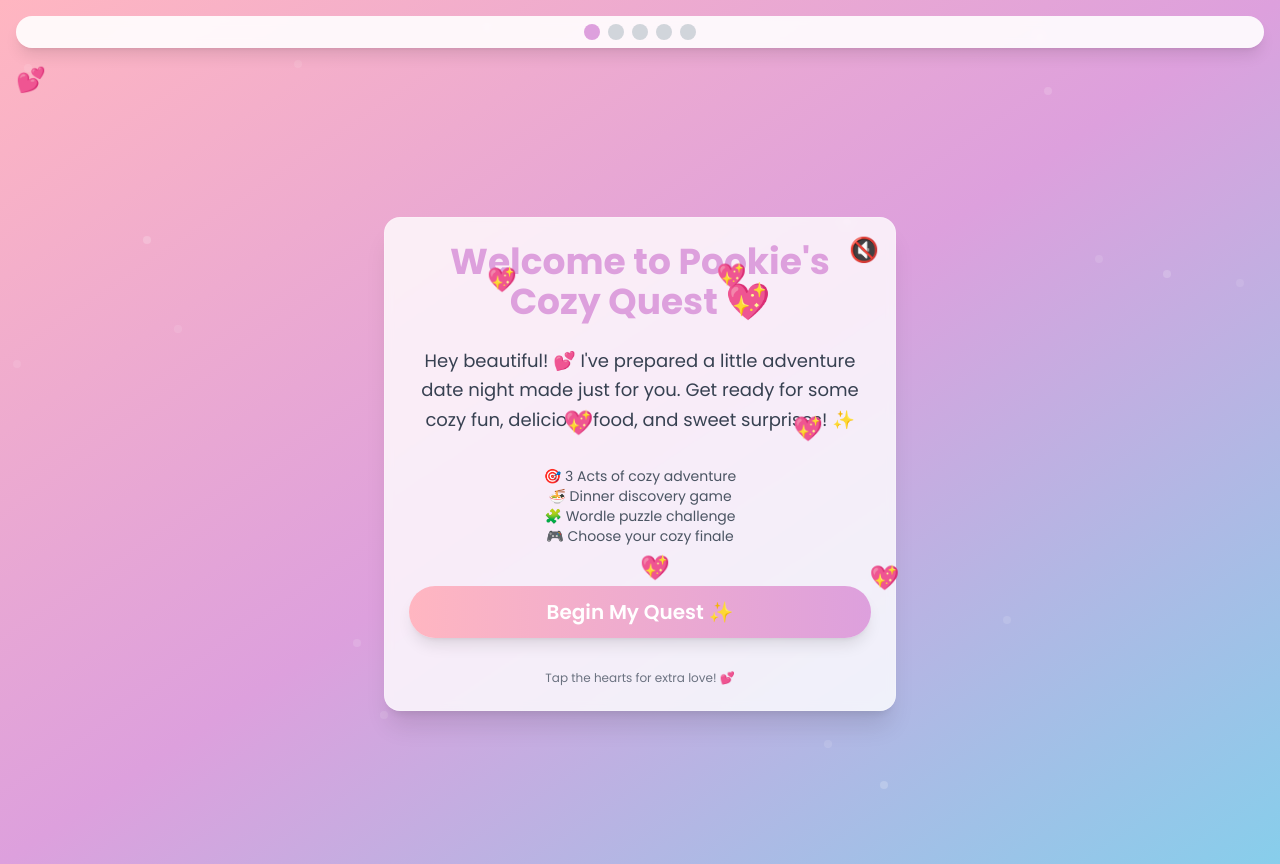
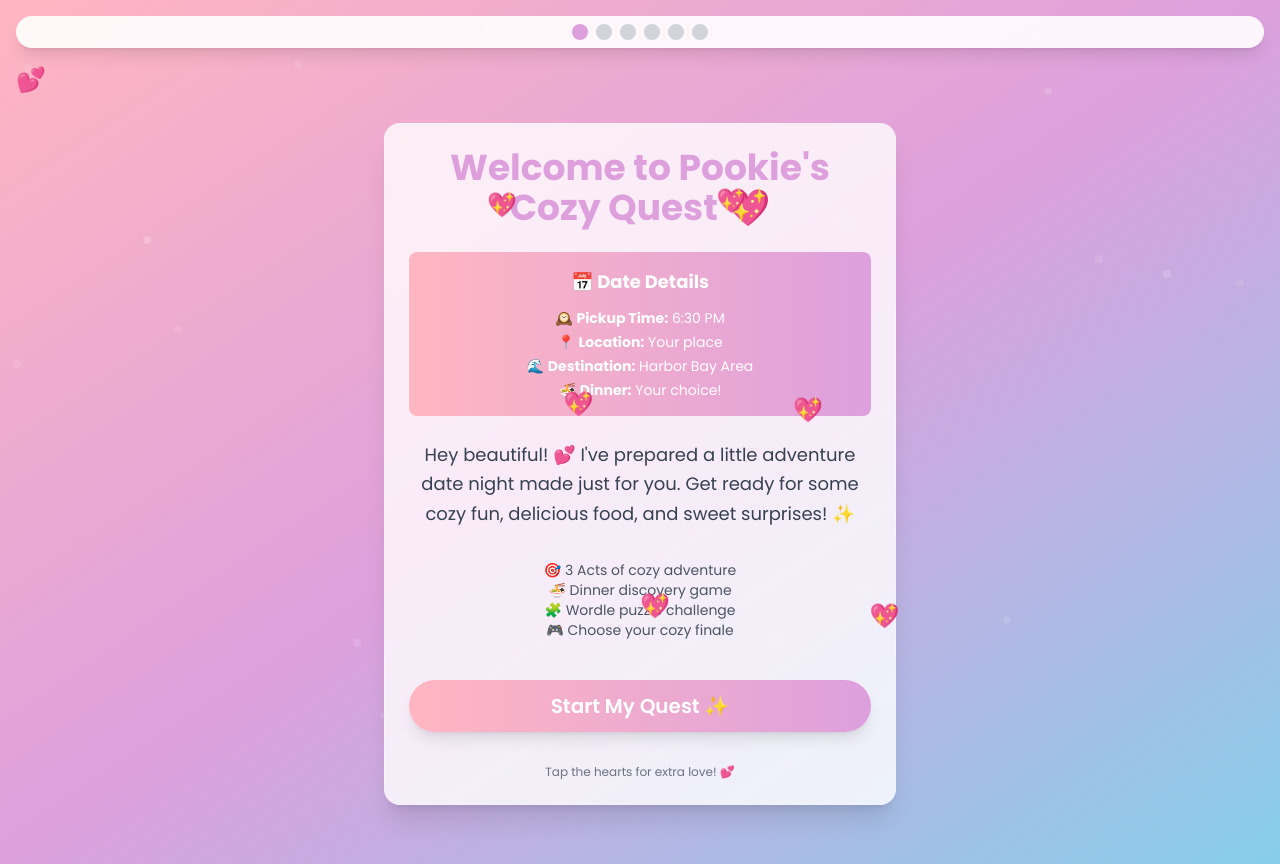
Before and after one commit to jak-weston/Pookie-s-Quest, a React (Vite) app: page / in a window 1280 px wide. Built offline with nearby package versions, Linux system fonts and the light colour scheme.

Commit message:
Add HomeScreen with date details and outfit photo, update dinner options to real Harbor Bay restaurants

```diff
--- a/src/App.jsx
+++ b/src/App.jsx
@@ -1,5 +1,6 @@
 import React, { useEffect } from 'react'
 import { QuestProvider, useQuest } from './context/QuestContext'
+import HomeScreen from './components/HomeScreen'
 import Intro from './components/Intro'
 import Act1 from './components/Act1'
 import Act2 from './components/Act2'
@@ -38,6 +39,8 @@ const AppContent = () => {
 
   const renderCurrentAct = () => {
     switch (currentAct) {
+      case -1:
+        return <HomeScreen />
       case 0:
         return <Intro />
       case 1:
@@ -49,7 +52,7 @@ const AppContent = () => {
       case 4:
         return <Ending />
       default:
-        return <Intro />
+        return <HomeScreen />
     }
   }
 
@@ -75,7 +78,7 @@ const AppContent = () => {
       <div className="fixed top-4 left-4 right-4 z-20">
         <div className="bg-white/90 backdrop-blur-sm rounded-full p-2 shadow-lg">
           <div className="flex justify-center space-x-2">
-            {[0, 1, 2, 3, 4].map((act) => (
+            {[-1, 0, 1, 2, 3, 4].map((act) => (
               <div
                 key={act}
                 className={`w-3 h-3 sm:w-4 sm:h-4 rounded-full transition-all duration-300 ${
--- a/src/components/Act1.jsx
+++ b/src/components/Act1.jsx
@@ -13,25 +13,25 @@ const Act1 = () => {
 
   const dinnerOptions = [
     {
-      id: 'choice1',
-      name: 'Your Choice',
-      clues: ['Pick your favorite! 🍜'],
+      id: 'noodles',
+      name: 'Ramen Nagi',
+      clues: ['Handmade noodles 🍜', 'Little Italy 🍝'],
       correct: true,
-      mapLink: 'https://maps.google.com/?q=Asian+Restaurants+San+Diego'
+      mapLink: 'https://maps.google.com/?q=Ramen+Nagi+San+Diego'
     },
     {
-      id: 'choice2',
-      name: 'Your Choice',
-      clues: ['Pick your favorite! 🍣'],
+      id: 'sushi',
+      name: 'Sushi Ota',
+      clues: ['Fresh fish 🍣', 'Mission Hills 🏔️'],
       correct: true,
-      mapLink: 'https://maps.google.com/?q=Asian+Restaurants+San+Diego'
+      mapLink: 'https://maps.google.com/?q=Sushi+Ota+San+Diego'
     },
     {
-      id: 'choice3',
-      name: 'Your Choice',
-      clues: ['Pick your favorite! 🍲'],
+      id: 'burgers',
+      name: 'The Balboa Bar & Grill',
+      clues: ['Juicy burgers 🍔', 'Balboa Park 🏛️'],
       correct: true,
-      mapLink: 'https://maps.google.com/?q=Asian+Restaurants+San+Diego'
+      mapLink: 'https://maps.google.com/?q=Balboa+Bar+Grill+San+Diego'
     }
   ]
 
@@ -129,17 +129,17 @@ const Act1 = () => {
           </motion.div>
 
           <h2 className="text-3xl font-bold text-cozy-purple mb-4">
-            Perfect! Your Choice 🍜
+            Perfect! {dinnerAnswer} 🍜
           </h2>
 
           <div className="space-y-4 mb-6">
             <a
-              href="https://maps.google.com/?q=Asian+Restaurants+San+Diego"
+              href={dinnerOptions.find(opt => opt.name === dinnerAnswer)?.mapLink || 'https://maps.google.com/?q=San+Diego+Restaurants'}
               target="_blank"
               rel="noopener noreferrer"
               className="block w-full py-3 px-4 bg-blue-500 text-white rounded-lg font-semibold hover:bg-blue-600 transition-colors"
             >
-              📍 Find Asian Restaurants
+              📍 Get Directions
             </a>
 
             {!showPhotoOption ? (
--- a/src/components/Ending.jsx
+++ b/src/components/Ending.jsx
@@ -165,7 +165,7 @@ const Ending = () => {
                         className="w-full rounded-lg shadow-md"
                       />
                       <div className="absolute bottom-2 left-2 bg-black/70 text-white text-xs px-2 py-1 rounded">
-                        {photo.act === 'dinner' ? '🍜 Dinner' : '📸 Memory'}
+                        {photo.act === 'outfit' ? '👗 Outfit' : photo.act === 'dinner' ? '🍜 Dinner' : photo.act === 'bay' ? '🌊 Bay' : '📸 Memory'}
                       </div>
                     </motion.div>
                   ))}
--- /dev/null
+++ b/src/components/HomeScreen.jsx
@@ -0,0 +1,258 @@
+import React, { useState, useRef } from 'react'
+import { motion } from 'framer-motion'
+import { useQuest } from '../context/QuestContext'
+
+const HomeScreen = () => {
+  const { completeAct, addPhoto } = useQuest()
+  const [showPhotoOption, setShowPhotoOption] = useState(false)
+  const [photoTaken, setPhotoTaken] = useState(false)
+  const videoRef = useRef(null)
+  const canvasRef = useRef(null)
+
+  const handleStartQuest = () => {
+    setShowPhotoOption(true)
+  }
+
+  const handleTakePhoto = async () => {
+    try {
+      const stream = await navigator.mediaDevices.getUserMedia({ video: true })
+      if (videoRef.current) {
+        videoRef.current.srcObject = stream
+      }
+    } catch (err) {
+      console.error('Error accessing camera:', err)
+      alert('Camera access denied. Continuing without photo! 💕')
+      completeAct(0)
+    }
+  }
+
+  const capturePhoto = () => {
+    if (videoRef.current && canvasRef.current) {
+      const canvas = canvasRef.current
+      const video = videoRef.current
+      const ctx = canvas.getContext('2d')
+
+      canvas.width = video.videoWidth
+      canvas.height = video.videoHeight
+
+      ctx.drawImage(video, 0, 0)
+
+      // Add frame overlay
+      ctx.fillStyle = 'rgba(255, 182, 193, 0.2)'
+      ctx.fillRect(0, 0, canvas.width, canvas.height)
+
+      // Add text overlay
+      ctx.fillStyle = '#8B4A8B'
+      ctx.font = 'bold 32px Poppins'
+      ctx.textAlign = 'center'
+      ctx.fillText('Date Night Fit 📸', canvas.width / 2, canvas.height - 50)
+
+      const photoData = {
+        act: 'outfit',
+        timestamp: new Date().toISOString(),
+        dataUrl: canvas.toDataURL()
+      }
+
+      addPhoto(photoData)
+
+      // Stop camera
+      if (video.srcObject) {
+        video.srcObject.getTracks().forEach(track => track.stop())
+      }
+
+      setPhotoTaken(true)
+      setTimeout(() => {
+        completeAct(0)
+      }, 2000)
+    }
+  }
+
+  const skipPhoto = () => {
+    completeAct(0)
+  }
+
+  if (photoTaken) {
+    return (
+      <motion.div
+        initial={{ opacity: 0, scale: 0.8 }}
+        animate={{ opacity: 1, scale: 1 }}
+        className="min-h-screen flex items-center justify-center p-4 sm:p-6"
+      >
+        <div className="cozy-card max-w-md w-full text-center">
+          <motion.div
+            animate={{ rotate: [0, 10, -10, 0] }}
+            transition={{ duration: 0.5, repeat: 3 }}
+            className="text-6xl mb-4"
+          >
+            ✨
+          </motion.div>
+
+          <h2 className="text-3xl font-bold text-cozy-purple mb-4">
+            Perfect! You look amazing! 💕
+          </h2>
+
+          <p className="text-lg text-gray-700 mb-6">
+            Ready for our cozy adventure? Let's go! 🚗
+          </p>
+
+          <motion.div
+            animate={{ scale: [1, 1.1, 1] }}
+            transition={{ duration: 1, repeat: Infinity }}
+            className="text-4xl"
+          >
+            💖
+          </motion.div>
+        </div>
+      </motion.div>
+    )
+  }
+
+  return (
+    <motion.div
+      initial={{ opacity: 0, y: 20 }}
+      animate={{ opacity: 1, y: 0 }}
+      transition={{ duration: 0.8 }}
+      className="min-h-screen flex items-center justify-center p-4 sm:p-6"
+    >
+      <div className="cozy-card max-w-md sm:max-w-lg w-full text-center">
+        {/* Floating Hearts */}
+        <div className="absolute inset-0 pointer-events-none">
+          {[...Array(6)].map((_, i) => (
+            <motion.div
+              key={i}
+              className="absolute text-2xl text-cozy-pink heart-float"
+              style={{
+                left: `${20 + i * 15}%`,
+                top: `${10 + (i % 3) * 30}%`,
+                animationDelay: `${i * 0.5}s`
+              }}
+              animate={{
+                y: [0, -20, 0],
+                rotate: [0, 10, -10, 0]
+              }}
+              transition={{
+                duration: 3,
+                repeat: Infinity,
+                delay: i * 0.5
+              }}
+            >
+              💖
+            </motion.div>
+          ))}
+        </div>
+
+        <motion.h1
+          initial={{ scale: 0.8 }}
+          animate={{ scale: 1 }}
+          transition={{ delay: 0.3, type: "spring", stiffness: 200 }}
+          className="text-4xl font-bold text-cozy-purple mb-6"
+        >
+          Welcome to Pookie's Cozy Quest 💖
+        </motion.h1>
+
+        <motion.div
+          initial={{ opacity: 0 }}
+          animate={{ opacity: 1 }}
+          transition={{ delay: 0.6 }}
+          className="mb-8"
+        >
+          <div className="bg-gradient-to-r from-cozy-pink to-cozy-purple text-white p-4 rounded-lg mb-6">
+            <h3 className="font-bold text-lg mb-3">📅 Date Details</h3>
+            <div className="text-sm space-y-1">
+              <p>🕰️ <strong>Pickup Time:</strong> 6:30 PM</p>
+              <p>📍 <strong>Location:</strong> Your place</p>
+              <p>🌊 <strong>Destination:</strong> Harbor Bay Area</p>
+              <p>🍜 <strong>Dinner:</strong> Your choice!</p>
+            </div>
+          </div>
+
+          <p className="text-lg text-gray-700 mb-6 leading-relaxed">
+            Hey beautiful! 💕 I've prepared a little adventure date night made just for you.
+            Get ready for some cozy fun, delicious food, and sweet surprises! ✨
+          </p>
+        </motion.div>
+
+        <motion.div
+          initial={{ opacity: 0, y: 20 }}
+          animate={{ opacity: 1, y: 0 }}
+          transition={{ delay: 0.9 }}
+          className="space-y-4"
+        >
+          <div className="text-sm text-gray-600 mb-6">
+            <p>🎯 3 Acts of cozy adventure</p>
+            <p>🍜 Dinner discovery game</p>
+            <p>🧩 Wordle puzzle challenge</p>
+            <p>🎮 Choose your cozy finale</p>
+          </div>
+
+          {!showPhotoOption ? (
+            <motion.button
+              whileHover={{ scale: 1.05 }}
+              whileTap={{ scale: 0.95 }}
+              onClick={handleStartQuest}
+              className="cozy-button w-full text-xl py-4"
+            >
+              Start My Quest ✨
+            </motion.button>
+          ) : (
+            <div className="space-y-3">
+              <p className="text-center text-gray-600">First, let's capture your amazing outfit! 📸</p>
+              <div className="flex gap-3">
+                <motion.button
+                  whileHover={{ scale: 1.05 }}
+                  whileTap={{ scale: 0.95 }}
+                  onClick={handleTakePhoto}
+                  className="flex-1 py-3 px-4 bg-cozy-pink text-white rounded-lg font-semibold hover:bg-cozy-pink/80 transition-colors"
+                >
+                  📸 Take Photo
+                </motion.button>
+                <motion.button
+                  whileHover={{ scale: 1.05 }}
+                  whileTap={{ scale: 0.95 }}
+                  onClick={skipPhoto}
+                  className="flex-1 py-3 px-4 bg-gray-500 text-white rounded-lg font-semibold hover:bg-gray-600 transition-colors"
+                >
+                  Skip
+                </motion.button>
+              </div>
+            </div>
+          )}
+
+          {/* Camera Interface */}
+          {videoRef.current && videoRef.current.srcObject && (
+            <div className="mt-6 space-y-4">
+              <div className="bg-white rounded-lg p-4">
+                <video
+                  ref={videoRef}
+                  autoPlay
+                  playsInline
+                  className="w-full rounded-lg"
+                />
+                <canvas
+                  ref={canvasRef}
+                  className="hidden"
+                />
+              </div>
+
+              <motion.button
+                whileHover={{ scale: 1.05 }}
+                whileTap={{ scale: 0.95 }}
+                onClick={capturePhoto}
+                className="w-full py-3 px-4 bg-cozy-purple text-white rounded-lg font-semibold hover:bg-cozy-purple/80 transition-colors"
+              >
+                📸 Capture Photo!
+              </motion.button>
+            </div>
+          )}
+        </motion.div>
+
+        {/* Easter egg hearts */}
+        <div className="mt-8 text-xs text-gray-500">
+          <p>Tap the hearts for extra love! 💕</p>
+        </div>
+      </div>
+    </motion.div>
+  )
+}
+
+export default HomeScreen
--- a/src/context/QuestContext.jsx
+++ b/src/context/QuestContext.jsx
@@ -13,7 +13,7 @@ export const useQuest = () => {
 export const QuestProvider = ({ children }) => {
   const [currentAct, setCurrentAct] = useState(() => {
     const saved = localStorage.getItem('pookie-quest-act')
-    return saved ? parseInt(saved) : 0
+    return saved ? parseInt(saved) : -1
   })
 
   const [completedActs, setCompletedActs] = useState(() => {
@@ -73,7 +73,7 @@ export const QuestProvider = ({ children }) => {
   }
 
   const resetQuest = () => {
-    setCurrentAct(0)
+    setCurrentAct(-1)
     setCompletedActs([])
     setWordleAttempts([])
     setDinnerAnswer('')
```
